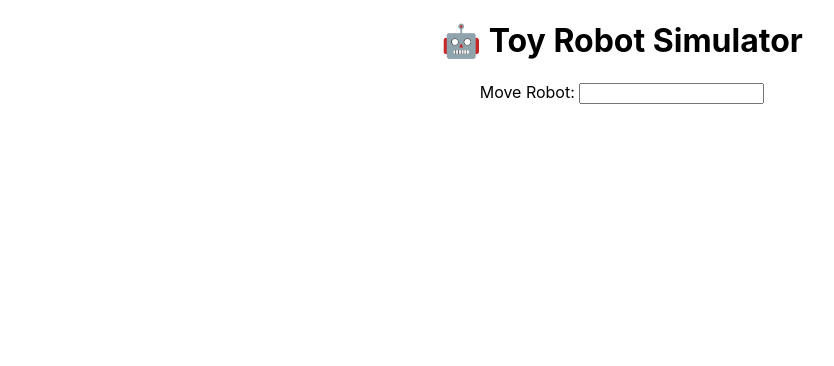
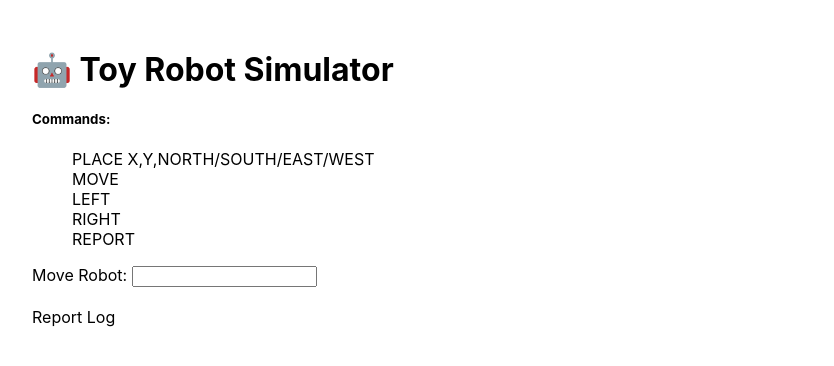
Before and after one commit to didley/toy-robot-code-challenge, a React (Create React App) app: page / in a window 1280 px wide. Shown: the top 366 px of the page, without its empty margins (18-852 px from the left). Built offline with nearby package versions, Linux system fonts and the light colour scheme.

Commit message:
Implements REPORT functionality

```diff
--- a/src/App.js
+++ b/src/App.js
@@ -1,20 +1,37 @@
 import "./App.css";
+import { useToyRobot } from "./hooks/useToyRobot";
+import { useRobotReport } from "./hooks/useRobotReport";
+import { ReportLog } from "./components/ReportLog";
 import { MoveInputField } from "./components/MoveInputField";
-import { useToyRobot } from "./hooks/useToyRobot";
 
 function App() {
   const [robotState, robotActions] = useToyRobot({
     x: 4,
     y: 4,
   });
+  const [reportLogs, requestReport] = useRobotReport(robotState);
 
-  console.log(robotState);
+  console.log(robotState, reportLogs);
 
   return (
-    <div className="App">
+    <div className="App" style={{ textAlign: "left", margin: "50px" }}>
       <h1>🤖 Toy Robot Simulator</h1>
-
-      <MoveInputField robotActions={robotActions} />
+      <div>
+        <h5>Commands:</h5>
+        <ul>
+          <li>PLACE X,Y,NORTH/SOUTH/EAST/WEST</li>
+          <li>MOVE</li>
+          <li>LEFT</li>
+          <li>RIGHT</li>
+          <li>REPORT</li>
+        </ul>
+      </div>
+      <MoveInputField
+        robotActions={robotActions}
+        requestReport={requestReport}
+      />
+      <br />
+      <ReportLog reportLogs={reportLogs} />
     </div>
   );
 }
--- /dev/null
+++ b/src/components/ReportLog/index.js
@@ -0,0 +1,17 @@
+export const ReportLog = ({ reportLogs }) => {
+  return (
+    <div>
+      Report Log
+      <br />
+      <ul>
+        {reportLogs &&
+          reportLogs.map(({ location: { x, y }, direction, key }) => (
+            <li
+              key={key}
+              aria-label="Report log"
+            >{`${x},${y},${direction}`}</li>
+          ))}
+      </ul>
+    </div>
+  );
+};
--- a/src/components/moveInputField/index.js
+++ b/src/components/moveInputField/index.js
@@ -1,6 +1,6 @@
 import { useState } from "react";
 
-export const MoveInputField = ({ robotActions }) => {
+export const MoveInputField = ({ robotActions, requestReport }) => {
   const { place, moveForward, rotate } = robotActions;
   const [input, setInput] = useState("");
 
@@ -21,7 +21,7 @@ export const MoveInputField = ({ robotActions }) => {
 
     if (command === "RIGHT") rotate("RIGHT");
 
-    // if (command === "REPORT")
+    if (command === "REPORT") requestReport();
 
     setInput("");
   };
--- /dev/null
+++ b/src/hooks/useRobotReport.js
@@ -0,0 +1,13 @@
+import { useState } from "react";
+
+export const useRobotReport = (robotState) => {
+  const { isPlaced, location, direction } = robotState;
+  const [reportLogs, setReportLog] = useState([]);
+
+  const requestReport = () => {
+    if (isPlaced)
+      setReportLog([...reportLogs, { location, direction, key: Date.now() }]);
+  };
+
+  return [reportLogs, requestReport];
+};
--- a/src/index.css
+++ b/src/index.css
@@ -1,13 +1,17 @@
 body {
   margin: 0;
-  font-family: -apple-system, BlinkMacSystemFont, 'Segoe UI', 'Roboto', 'Oxygen',
-    'Ubuntu', 'Cantarell', 'Fira Sans', 'Droid Sans', 'Helvetica Neue',
+  font-family: -apple-system, BlinkMacSystemFont, "Segoe UI", "Roboto", "Oxygen",
+    "Ubuntu", "Cantarell", "Fira Sans", "Droid Sans", "Helvetica Neue",
     sans-serif;
   -webkit-font-smoothing: antialiased;
   -moz-osx-font-smoothing: grayscale;
 }
 
 code {
-  font-family: source-code-pro, Menlo, Monaco, Consolas, 'Courier New',
+  font-family: source-code-pro, Menlo, Monaco, Consolas, "Courier New",
     monospace;
 }
+
+li {
+  list-style-type: none;
+}
```
